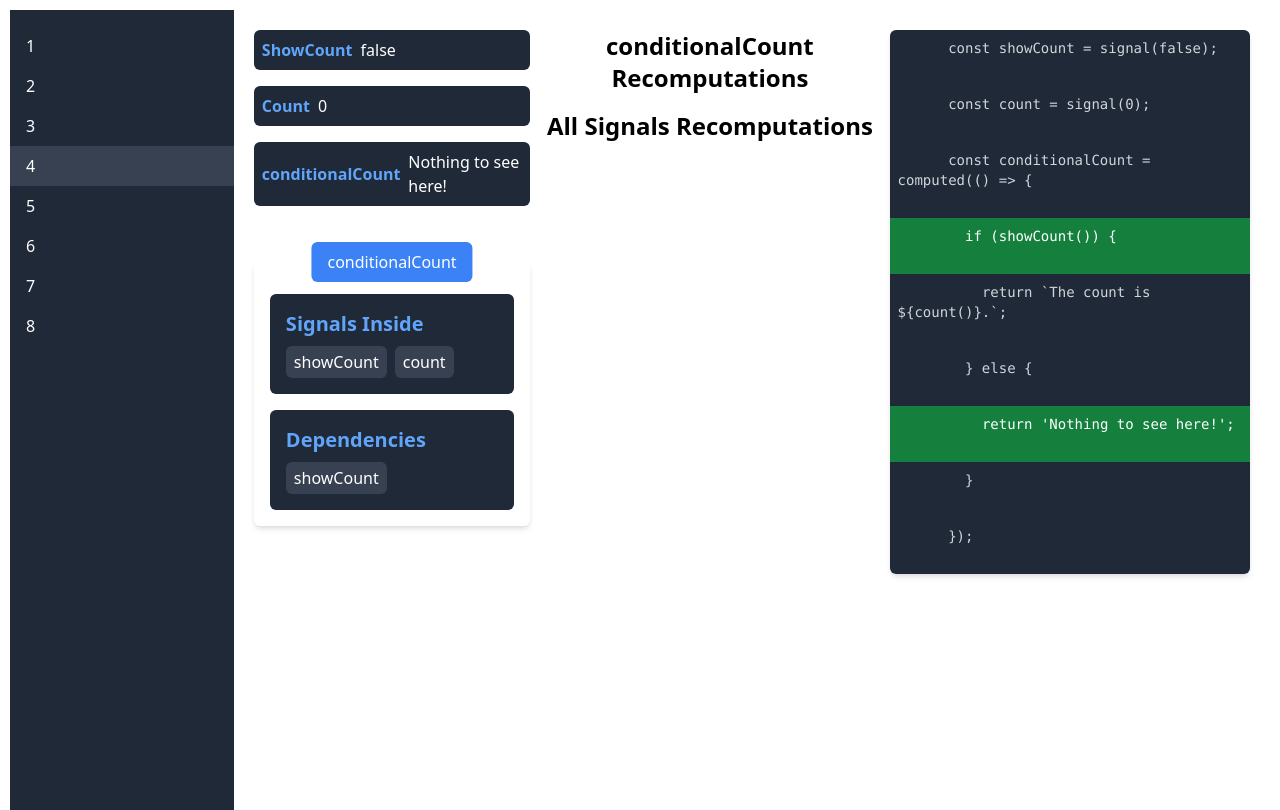
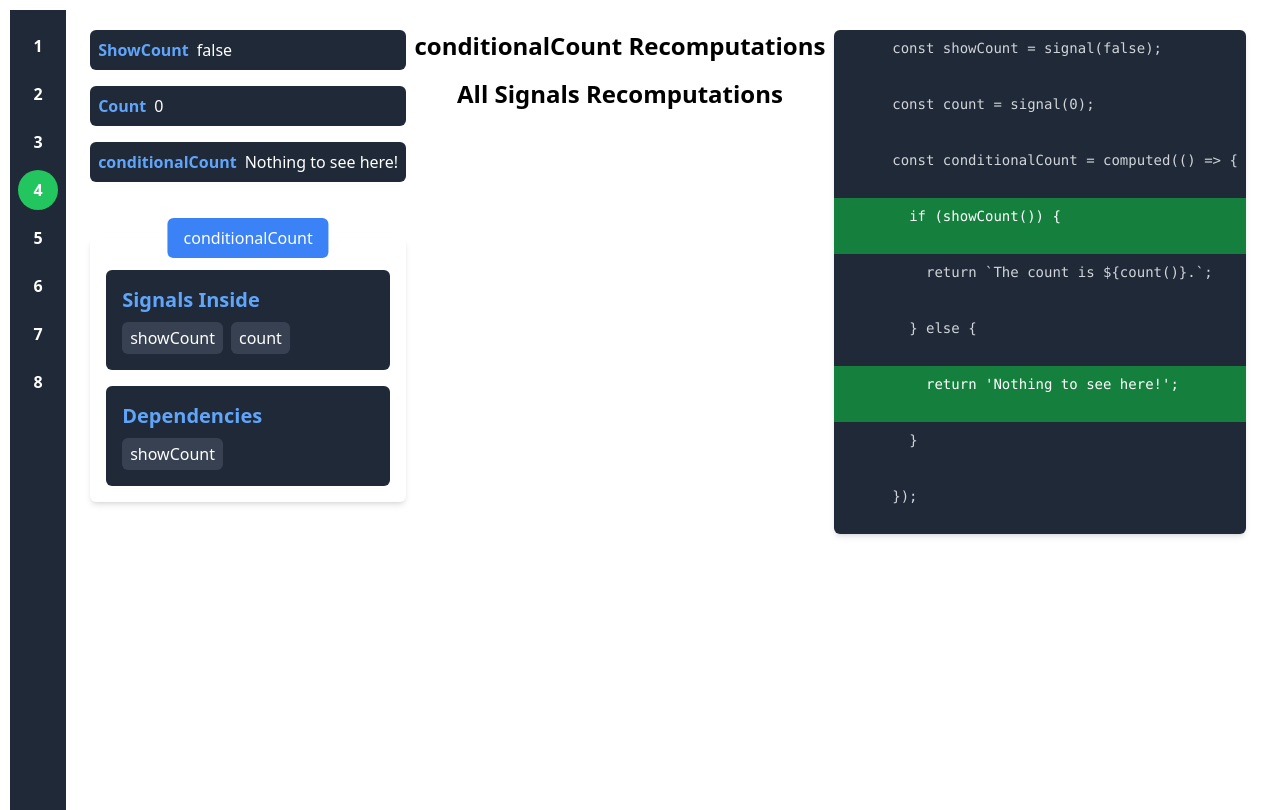
Before and after one commit to damiansire/angular-examples, an Angular app: page /4 in a window 1280 px wide. Built offline with nearby package versions, Linux system fonts and the light colour scheme.

Commit message:
design: add new design to menu

```diff
--- a/src/app/app.component.html
+++ b/src/app/app.component.html
@@ -9,17 +9,16 @@
 -->
 <div class="body-container p-5">
   <div class="flex">
-    <div class="w-64 bg-gray-800 text-white h-screen">
+    <div class="w-14 bg-gray-800 text-white h-screen">
       <ul class="py-4">
-        @for (component of components; track component.path) {
         <li
-          routerLinkActive="bg-gray-700"
-          class="px-4 py-2 cursor-pointer hover:bg-gray-700"
+          *ngFor="let component of components; let i = index"
           [routerLink]="[component.path]"
+          routerLinkActive="bg-green-500"
+          class="flex items-center justify-center w-10 h-10 rounded-full cursor-pointer hover:bg-gray-700 mx-auto mb-2"
         >
-          {{ component.path }}
+          <span class="text-white font-semibold">{{ i + 1 }}</span>
         </li>
-        }
       </ul>
     </div>
 
```
